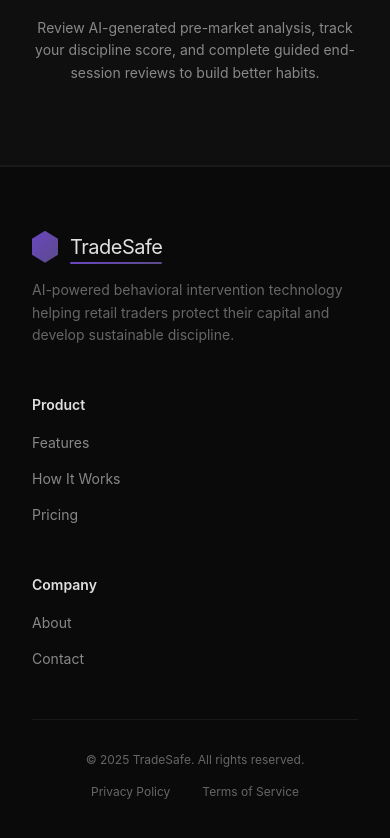
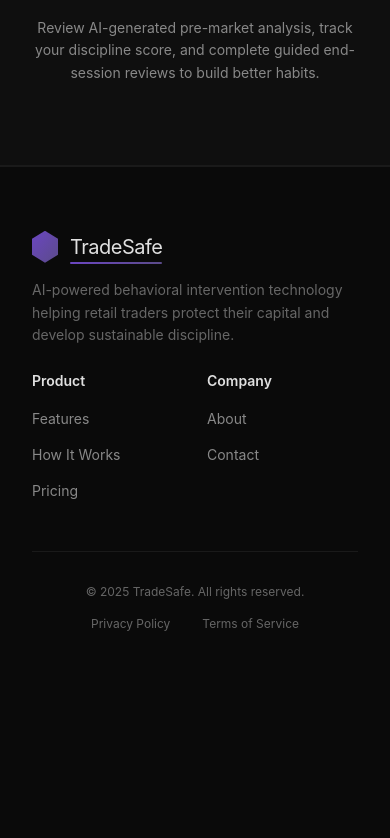
Before and after one commit to Trade-Safe/tradesafe-landing, a Next.js app: page / in a window 390 px wide. Shown: the part 5103-5941 px from the top of the page. After the commit the page ends 5799 px from the top, so only its background shows below. Built offline with nearby package versions, Linux system fonts and the light colour scheme.

Commit message:
fix: footer mobile layout - Product and Company side-by-side

```diff
--- a/components/Footer.tsx
+++ b/components/Footer.tsx
@@ -4,8 +4,11 @@ export default function Footer() {
   return (
     <footer className="bg-[#0a0a0a] border-t border-[#1a1a1a] py-16 px-8">
       <div className="max-w-[1200px] mx-auto">
-        <div className="grid grid-cols-1 md:grid-cols-4 gap-12 mb-12">
-          <div className="md:col-span-2">
+        {/* Grid principal - 2 colonnes mobile, 4 colonnes desktop */}
+        <div className="grid grid-cols-2 md:grid-cols-4 gap-6 md:gap-12 mb-12">
+
+          {/* Brand - pleine largeur sur toutes les tailles */}
+          <div className="col-span-2">
             <Link href="/" className="flex items-center gap-3 no-underline relative mb-4">
               <div className="w-[26px] h-[32px] bg-gradient-to-br from-primary to-primary-dark flex-shrink-0"
                    style={{ clipPath: 'polygon(50% 0%, 100% 25%, 100% 75%, 50% 100%, 0% 75%, 0% 25%)' }} />
@@ -19,7 +22,8 @@ export default function Footer() {
             </p>
           </div>
 
-          <div>
+          {/* Product - colonne 1 sur mobile, automatique sur desktop */}
+          <div className="col-span-1">
             <h4 className="text-[#e0e0e0] text-sm font-semibold mb-4">Product</h4>
             <ul className="list-none space-y-3">
               <li><Link href="#features" className="text-[#888] text-sm no-underline hover:text-[#e0e0e0] transition-colors">Features</Link></li>
@@ -28,7 +32,8 @@ export default function Footer() {
             </ul>
           </div>
 
-          <div>
+          {/* Company - colonne 2 sur mobile (à côté de Product) */}
+          <div className="col-span-1">
             <h4 className="text-[#e0e0e0] text-sm font-semibold mb-4">Company</h4>
             <ul className="list-none space-y-3">
               <li><Link href="#pricing" className="text-[#888] text-sm no-underline hover:text-[#e0e0e0] transition-colors">About</Link></li>
@@ -37,6 +42,7 @@ export default function Footer() {
           </div>
         </div>
 
+        {/* Footer bottom */}
         <div className="pt-8 border-t border-[#1a1a1a] flex flex-col md:flex-row justify-between items-center gap-4 text-[#666] text-xs">
           <p>&copy; 2025 TradeSafe. All rights reserved.</p>
           <div className="flex gap-8">
```
